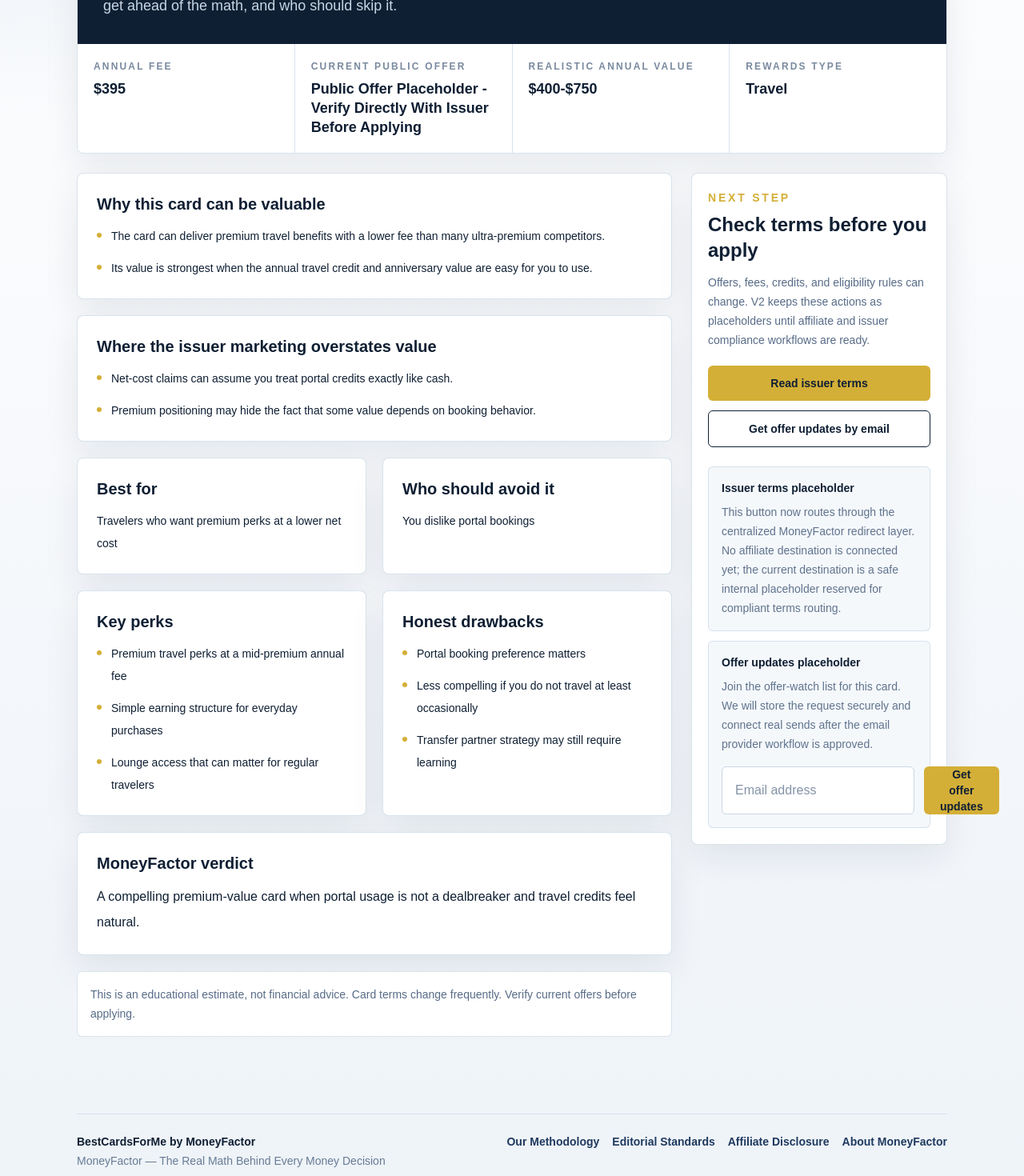
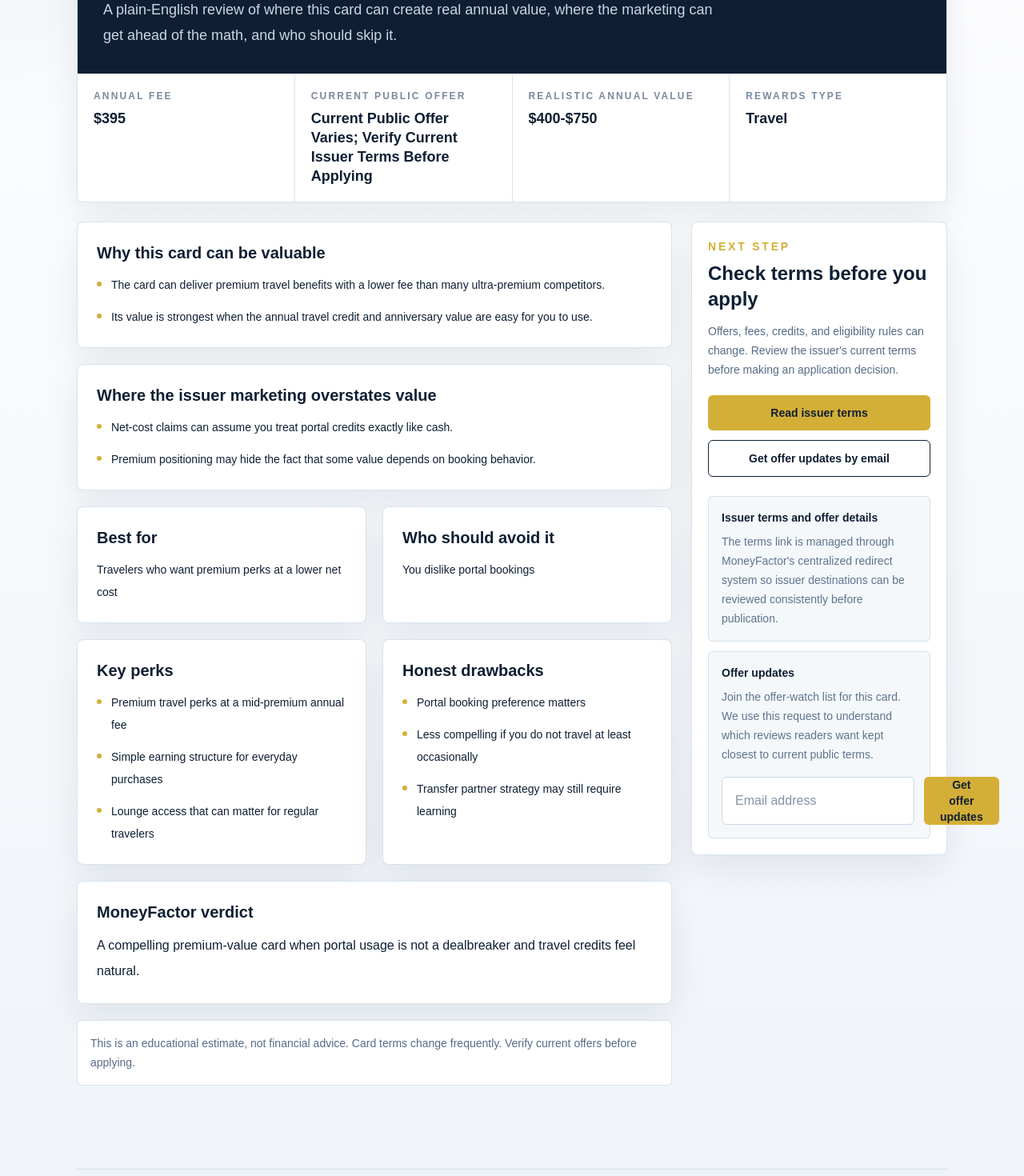
Before and after one commit to MoneyFactorLabs/bestcardsforme-quiz, a Next.js app: page /cards/capital-one-venture-x in a window 1280 px wide. Shown: the part 380-1850 px from the top of the page at 80% size. Built offline with nearby package versions, Linux system fonts and the light colour scheme.

Commit message:
Clean up public credibility blockers

```diff
--- a/app/cards/[id]/page.tsx
+++ b/app/cards/[id]/page.tsx
@@ -149,8 +149,8 @@ export default async function CardDetailsPage({ params }: CardDetailsPageProps)
             <p className="text-sm font-bold uppercase tracking-[0.2em] text-gold">Next step</p>
             <h2 className="mt-2 text-2xl font-semibold text-navy">Check terms before you apply</h2>
             <p className="mt-3 text-sm leading-6 text-mid-navy/75">
-              Offers, fees, credits, and eligibility rules can change. V2 keeps these actions as
-              placeholders until affiliate and issuer compliance workflows are ready.
+              Offers, fees, credits, and eligibility rules can change. Review the issuer's current
+              terms before making an application decision.
             </p>
 
             <div className="mt-5 grid gap-3">
@@ -161,7 +161,7 @@ export default async function CardDetailsPage({ params }: CardDetailsPageProps)
                 Read issuer terms
               </Link>
               <Link
-                href="#offer-updates-placeholder"
+                href="#offer-updates"
                 className="focus-ring inline-flex justify-center rounded-md border border-navy px-5 py-3 text-sm font-bold text-navy transition hover:bg-navy hover:text-white"
               >
                 Get offer updates by email
@@ -169,25 +169,24 @@ export default async function CardDetailsPage({ params }: CardDetailsPageProps)
             </div>
 
             <div
-              id="issuer-terms-placeholder"
+              id="issuer-terms"
               className="mt-6 rounded-md border border-blue-gray/70 bg-[#f5f8fb] p-4"
             >
-              <p className="text-sm font-semibold text-navy">Issuer terms placeholder</p>
+              <p className="text-sm font-semibold text-navy">Issuer terms and offer details</p>
               <p className="mt-2 text-sm leading-6 text-mid-navy/70">
-                This button now routes through the centralized MoneyFactor redirect layer. No
-                affiliate destination is connected yet; the current destination is a safe internal
-                placeholder reserved for compliant terms routing.
+                The terms link is managed through MoneyFactor's centralized redirect system so
+                issuer destinations can be reviewed consistently before publication.
               </p>
             </div>
 
             <div
-              id="offer-updates-placeholder"
+              id="offer-updates"
               className="mt-3 rounded-md border border-blue-gray/70 bg-[#f5f8fb] p-4"
             >
-              <p className="text-sm font-semibold text-navy">Offer updates placeholder</p>
+              <p className="text-sm font-semibold text-navy">Offer updates</p>
               <p className="mt-2 text-sm leading-6 text-mid-navy/70">
-                Join the offer-watch list for this card. We will store the request securely and
-                connect real sends after the email provider workflow is approved.
+                Join the offer-watch list for this card. We use this request to understand which
+                reviews readers want kept closest to current public terms.
               </p>
               <div className="mt-4">
                 <LeadCaptureForm
--- a/app/page.tsx
+++ b/app/page.tsx
@@ -108,7 +108,7 @@ export default function Home() {
                 Back
               </button>
               <p className="text-sm font-medium text-mid-navy/60 sm:text-right">
-                Your answers stay on this device for V1.
+                Your answers are used only to calculate this recommendation session.
               </p>
             </div>
           </div>
--- a/components/EmailCapture.tsx
+++ b/components/EmailCapture.tsx
@@ -21,7 +21,7 @@ export function EmailCapture() {
           sourcePage="quiz_results"
           inputId="quiz-report-email"
           buttonLabel="Send me the detailed comparison"
-          successMessage="You're on the list. We'll send the detailed comparison and offer-watch updates when the report workflow is live."
+          successMessage="You're on the list. We'll send the detailed comparison when the next report update is available."
         />
       </div>
     </section>
--- a/components/Footer.tsx
+++ b/components/Footer.tsx
@@ -6,19 +6,25 @@ export function Footer() {
     ["Editorial Standards", "/editorial-standards"],
     ["Affiliate Disclosure", "/affiliate-disclosure"],
     ["About MoneyFactor", "/about"],
+    ["Contact", "mailto:editorial@moneyfactor.io"],
   ];
 
   return (
-    <footer className="mx-auto w-full max-w-6xl px-4 py-8 text-sm text-mid-navy/65 sm:px-8">
-      <div className="grid gap-5 border-t border-blue-gray/70 pt-6 md:grid-cols-[1fr_auto] md:items-start">
+    <footer className="mx-auto w-full max-w-6xl px-4 py-10 text-sm text-mid-navy/68 sm:px-8">
+      <div className="grid gap-6 border-t border-blue-gray/70 pt-7 md:grid-cols-[1fr_auto] md:items-start">
         <div>
-          <p className="font-semibold text-navy">BestCardsForMe by MoneyFactor</p>
-          <p className="mt-1">MoneyFactor — The Real Math Behind Every Money Decision</p>
+          <p className="text-lg font-semibold text-navy">BestCardsForMe by MoneyFactor</p>
+          <p className="mt-1 font-medium">Independent credit card analysis built on realistic annual-value math.</p>
           <p className="mt-3 text-xs leading-5 text-mid-navy/55">
-            Educational estimates only. Verify current issuer terms before applying.
+            BestCardsForMe may receive compensation from partners. Editorial rankings are based on
+            MoneyFactor scoring, consumer fit, and net value estimates. Verify current issuer terms
+            before applying.
           </p>
         </div>
-        <nav aria-label="Publisher trust pages" className="flex flex-wrap gap-x-4 gap-y-2 md:justify-end">
+        <nav
+          aria-label="Publisher trust pages"
+          className="flex max-w-md flex-wrap gap-x-4 gap-y-2 md:justify-end md:text-right"
+        >
           {links.map(([label, href]) => (
             <Link key={href} href={href} className="font-semibold text-mid-navy transition hover:text-navy">
               {label}
--- a/data/cards.ts
+++ b/data/cards.ts
@@ -11,9 +11,9 @@ export const cards: CreditCard[] = [
     bestFor: "Frequent travelers who use travel credits and lounges",
     realisticAnnualValue: "$450-$900 depending on profile",
     avoidIf: "You travel rarely or do not use credits",
-    currentPublicOffer: "Public offer placeholder - verify directly with issuer before applying",
+    currentPublicOffer: "Current public offer varies; verify current issuer terms before applying",
     affiliateSlug: "chase-sapphire-reserve",
-    affiliateDestinationUrl: "/cards/chase-sapphire-reserve#issuer-terms-placeholder",
+    affiliateDestinationUrl: "/cards/chase-sapphire-reserve#issuer-terms",
     whyValuable: [
       "The card can work when travel credits, lounge visits, and flexible travel redemptions are used consistently.",
       "Frequent travelers may offset a meaningful share of the fee before counting points earned on travel and dining.",
@@ -51,9 +51,9 @@ export const cards: CreditCard[] = [
     bestFor: "Moderate travelers who want flexible points without a huge fee",
     realisticAnnualValue: "$250-$550",
     avoidIf: "You want premium lounge access",
-    currentPublicOffer: "Public offer placeholder - verify directly with issuer before applying",
+    currentPublicOffer: "Current public offer varies; verify current issuer terms before applying",
     affiliateSlug: "chase-sapphire-preferred",
-    affiliateDestinationUrl: "/cards/chase-sapphire-preferred#issuer-terms-placeholder",
+    affiliateDestinationUrl: "/cards/chase-sapphire-preferred#issuer-terms",
     whyValuable: [
       "The lower annual fee makes the value math easier for occasional and moderate travelers.",
       "Flexible points can be useful without requiring a full premium travel routine.",
@@ -91,9 +91,9 @@ export const cards: CreditCard[] = [
     bestFor: "Travelers who want premium perks at a lower net cost",
     realisticAnnualValue: "$400-$750",
     avoidIf: "You dislike portal bookings",
-    currentPublicOffer: "Public offer placeholder - verify directly with issuer before applying",
+    currentPublicOffer: "Current public offer varies; verify current issuer terms before applying",
     affiliateSlug: "capital-one-venture-x",
-    affiliateDestinationUrl: "/cards/capital-one-venture-x#issuer-terms-placeholder",
+    affiliateDestinationUrl: "/cards/capital-one-venture-x#issuer-terms",
     whyValuable: [
       "The card can deliver premium travel benefits with a lower fee than many ultra-premium competitors.",
       "Its value is strongest when the annual travel credit and anniversary value are easy for you to use.",
@@ -131,9 +131,9 @@ export const cards: CreditCard[] = [
     bestFor: "Frequent travelers who can use many lifestyle credits",
     realisticAnnualValue: "$400-$1,000",
     avoidIf: "You will not track credits",
-    currentPublicOffer: "Public offer placeholder - verify directly with issuer before applying",
+    currentPublicOffer: "Current public offer varies; verify current issuer terms before applying",
     affiliateSlug: "amex-platinum",
-    affiliateDestinationUrl: "/cards/amex-platinum#issuer-terms-placeholder",
+    affiliateDestinationUrl: "/cards/amex-platinum#issuer-terms",
     whyValuable: [
       "The card can be valuable for frequent travelers who actually use lounges and multiple lifestyle credits.",
       "Its premium service and travel access can matter for people who are in airports often.",
@@ -171,10 +171,10 @@ export const cards: CreditCard[] = [
     bestFor: "Households with heavy dining and grocery spend who can use food-related credits",
     realisticAnnualValue: "$300-$700 depending on dining and grocery spend",
     avoidIf: "You will not use the credits or prefer simple flat-rate rewards",
-    currentPublicOffer: "Public offer placeholder - verify directly with issuer before applying",
+    currentPublicOffer: "Current public offer varies; verify current issuer terms before applying",
     affiliateSlug: "amex-gold",
-    affiliateDestinationUrl: "/cards/amex-gold#issuer-terms-placeholder",
-    issuerTermsUrl: "#issuer-terms-placeholder",
+    affiliateDestinationUrl: "/cards/amex-gold#issuer-terms",
+    issuerTermsUrl: "#issuer-terms",
     whyValuable: [
       "High dining and grocery spend can create meaningful annual value for households that naturally use those categories.",
       "Food-related credits can reduce the effective fee when they fit existing behavior rather than creating new spending.",
@@ -212,9 +212,9 @@ export const cards: CreditCard[] = [
     bestFor: "Simple flat-rate cash back",
     realisticAnnualValue: "$200-$600",
     avoidIf: "You want premium travel perks",
-    currentPublicOffer: "Public offer placeholder - verify directly with issuer before applying",
+    currentPublicOffer: "Current public offer varies; verify current issuer terms before applying",
     affiliateSlug: "citi-double-cash",
-    affiliateDestinationUrl: "/cards/citi-double-cash#issuer-terms-placeholder",
+    affiliateDestinationUrl: "/cards/citi-double-cash#issuer-terms",
     whyValuable: [
       "A flat-rate cash-back structure is easy to understand and does not require category tracking.",
       "No annual fee means the card starts from a favorable break-even position.",
@@ -252,10 +252,10 @@ export const cards: CreditCard[] = [
     bestFor: "Simple flat-rate cash back with no annual fee",
     realisticAnnualValue: "$200-$600",
     avoidIf: "You want premium travel perks or category-maximizing upside",
-    currentPublicOffer: "Public offer placeholder - verify directly with issuer before applying",
+    currentPublicOffer: "Current public offer varies; verify current issuer terms before applying",
     affiliateSlug: "wells-fargo-active-cash",
-    affiliateDestinationUrl: "/cards/wells-fargo-active-cash#issuer-terms-placeholder",
-    issuerTermsUrl: "#issuer-terms-placeholder",
+    affiliateDestinationUrl: "/cards/wells-fargo-active-cash#issuer-terms",
+    issuerTermsUrl: "#issuer-terms",
     whyValuable: [
       "Flat-rate cash back can be a strong baseline when spending is mixed across many categories.",
       "No annual fee makes the value calculation straightforward for households that prioritize simplicity.",
@@ -293,9 +293,9 @@ export const cards: CreditCard[] = [
     bestFor: "Households with high grocery and streaming spend",
     realisticAnnualValue: "$250-$500",
     avoidIf: "Grocery spend is low",
-    currentPublicOffer: "Public offer placeholder - verify directly with issuer before applying",
+    currentPublicOffer: "Current public offer varies; verify current issuer terms before applying",
     affiliateSlug: "blue-cash-preferred",
-    affiliateDestinationUrl: "/cards/blue-cash-preferred#issuer-terms-placeholder",
+    affiliateDestinationUrl: "/cards/blue-cash-preferred#issuer-terms",
     whyValuable: [
       "Households with heavy grocery spend can generate real cash-back value quickly.",
       "The annual fee can be justified when bonus categories match recurring household expenses.",
@@ -333,10 +333,10 @@ export const cards: CreditCard[] = [
     bestFor: "No-fee households with grocery, gas, and online retail spend",
     realisticAnnualValue: "$150-$400",
     avoidIf: "Your grocery spend is high enough to justify a stronger paid grocery card",
-    currentPublicOffer: "Public offer placeholder - verify directly with issuer before applying",
+    currentPublicOffer: "Current public offer varies; verify current issuer terms before applying",
     affiliateSlug: "blue-cash-everyday",
-    affiliateDestinationUrl: "/cards/blue-cash-everyday#issuer-terms-placeholder",
-    issuerTermsUrl: "#issuer-terms-placeholder",
+    affiliateDestinationUrl: "/cards/blue-cash-everyday#issuer-terms",
+    issuerTermsUrl: "#issuer-terms",
     whyValuable: [
       "It can capture useful household cash-back value without introducing an annual fee.",
       "The category mix can fit families with everyday grocery, gas, and online retail purchases.",
@@ -374,9 +374,9 @@ export const cards: CreditCard[] = [
     bestFor: "No-fee flexible rewards",
     realisticAnnualValue: "$150-$450",
     avoidIf: "You want premium benefits",
-    currentPublicOffer: "Public offer placeholder - verify directly with issuer before applying",
+    currentPublicOffer: "Current public offer varies; verify current issuer terms before applying",
     affiliateSlug: "chase-freedom-unlimited",
-    affiliateDestinationUrl: "/cards/chase-freedom-unlimited#issuer-terms-placeholder",
+    affiliateDestinationUrl: "/cards/chase-freedom-unlimited#issuer-terms",
     whyValuable: [
       "The no-fee structure makes it approachable for people building a rewards setup.",
       "It can serve as a flexible everyday card without committing to premium benefits.",
@@ -414,10 +414,10 @@ export const cards: CreditCard[] = [
     bestFor: "No-fee users willing to track rotating categories for extra upside",
     realisticAnnualValue: "$150-$500",
     avoidIf: "You do not want to activate or track rotating categories",
-    currentPublicOffer: "Public offer placeholder - verify directly with issuer before applying",
+    currentPublicOffer: "Current public offer varies; verify current issuer terms before applying",
     affiliateSlug: "chase-freedom-flex",
-    affiliateDestinationUrl: "/cards/chase-freedom-flex#issuer-terms-placeholder",
-    issuerTermsUrl: "#issuer-terms-placeholder",
+    affiliateDestinationUrl: "/cards/chase-freedom-flex#issuer-terms",
+    issuerTermsUrl: "#issuer-terms",
     whyValuable: [
       "Rotating categories can create strong no-fee value when the quarterly categories match real spend.",
       "It can pair well with a broader rewards setup for users who are willing to optimize lightly.",
@@ -455,10 +455,10 @@ export const cards: CreditCard[] = [
     bestFor: "Renters who want transferable points without paying an annual fee",
     realisticAnnualValue: "$150-$600 depending on rent and redemption behavior",
     avoidIf: "You do not rent or do not want to manage points redemptions",
-    currentPublicOffer: "Public offer placeholder - verify directly with issuer before applying",
+    currentPublicOffer: "Current public offer varies; verify current issuer terms before applying",
     affiliateSlug: "bilt-mastercard",
-    affiliateDestinationUrl: "/cards/bilt-mastercard#issuer-terms-placeholder",
-    issuerTermsUrl: "#issuer-terms-placeholder",
+    affiliateDestinationUrl: "/cards/bilt-mastercard#issuer-terms",
+    issuerTermsUrl: "#issuer-terms",
     whyValuable: [
       "Rent payment rewards can create value in a category many cards do not cover.",
       "Transferable points can be meaningful for renters who are comfortable with travel redemptions.",
@@ -496,10 +496,10 @@ export const cards: CreditCard[] = [
     bestFor: "Hilton loyalists who can use resort, airline, hotel, and status-related benefits",
     realisticAnnualValue: "$450-$950 depending on Hilton usage",
     avoidIf: "You do not stay with Hilton or dislike managing travel credits",
-    currentPublicOffer: "Public offer placeholder - verify directly with issuer before applying",
+    currentPublicOffer: "Current public offer varies; verify current issuer terms before applying",
     affiliateSlug: "hilton-aspire",
-    affiliateDestinationUrl: "/cards/hilton-aspire#issuer-terms-placeholder",
-    issuerTermsUrl: "#issuer-terms-placeholder",
+    affiliateDestinationUrl: "/cards/hilton-aspire#issuer-terms",
+    issuerTermsUrl: "#issuer-terms",
     whyValuable: [
       "The card can be powerful for travelers who already stay at Hilton properties and can use the premium credits.",
       "Hotel status and free-night-style value can matter for households with predictable leisure travel.",
@@ -537,10 +537,10 @@ export const cards: CreditCard[] = [
     bestFor: "Marriott loyalists who can use premium hotel credits, status, and annual night value",
     realisticAnnualValue: "$400-$900 depending on Marriott usage",
     avoidIf: "You are not loyal to Marriott or want simple cash-like rewards",
-    currentPublicOffer: "Public offer placeholder - verify directly with issuer before applying",
+    currentPublicOffer: "Current public offer varies; verify current issuer terms before applying",
     affiliateSlug: "marriott-bonvoy-brilliant",
-    affiliateDestinationUrl: "/cards/marriott-bonvoy-brilliant#issuer-terms-placeholder",
-    issuerTermsUrl: "#issuer-terms-placeholder",
+    affiliateDestinationUrl: "/cards/marriott-bonvoy-brilliant#issuer-terms",
+    issuerTermsUrl: "#issuer-terms",
     whyValuable: [
       "The card can work when Marriott stays are already part of the household's travel pattern.",
       "Premium hotel credits, status, and annual night value can offset the fee for loyal users.",
@@ -578,10 +578,10 @@ export const cards: CreditCard[] = [
     bestFor: "Occasional United flyers who value checked bags, boarding benefits, and airline-specific perks",
     realisticAnnualValue: "$200-$550 depending on United flight activity",
     avoidIf: "You rarely fly United or prefer fully flexible travel rewards",
-    currentPublicOffer: "Public offer placeholder - verify directly with issuer before applying",
+    currentPublicOffer: "Current public offer varies; verify current issuer terms before applying",
     affiliateSlug: "united-explorer",
-    affiliateDestinationUrl: "/cards/united-explorer#issuer-terms-placeholder",
-    issuerTermsUrl: "#issuer-terms-placeholder",
+    affiliateDestinationUrl: "/cards/united-explorer#issuer-terms",
+    issuerTermsUrl: "#issuer-terms",
     whyValuable: [
       "Checked-bag and boarding benefits can justify the modest fee for households that fly United a few times per year.",
       "Airline-specific perks can be more useful than generic rewards when travel patterns are predictable.",
@@ -619,10 +619,10 @@ export const cards: CreditCard[] = [
     bestFor: "Southwest flyers who can use annual travel credits, upgraded boardings, and airline-specific perks",
     realisticAnnualValue: "$250-$650 depending on Southwest flight activity",
     avoidIf: "You do not fly Southwest or need premium international travel perks",
-    currentPublicOffer: "Public offer placeholder - verify directly with issuer before applying",
+    currentPublicOffer: "Current public offer varies; verify current issuer terms before applying",
     affiliateSlug: "southwest-rapid-rewards-priority",
-    affiliateDestinationUrl: "/cards/southwest-rapid-rewards-priority#issuer-terms-placeholder",
-    issuerTermsUrl: "#issuer-terms-placeholder",
+    affiliateDestinationUrl: "/cards/southwest-rapid-rewards-priority#issuer-terms",
+    issuerTermsUrl: "#issuer-terms",
     whyValuable: [
       "For Southwest loyalists, annual credits and boarding-related perks can offset much of the fee.",
       "The card can be useful for domestic travelers who already choose Southwest regularly.",
@@ -660,9 +660,9 @@ export const cards: CreditCard[] = [
     bestFor: "Business owners with travel, ads, shipping, or telecom spend",
     realisticAnnualValue: "$400-$900",
     avoidIf: "You do not have business expenses",
-    currentPublicOffer: "Public offer placeholder - verify directly with issuer before applying",
+    currentPublicOffer: "Current public offer varies; verify current issuer terms before applying",
     affiliateSlug: "ink-business-preferred",
-    affiliateDestinationUrl: "/cards/ink-business-preferred#issuer-terms-placeholder",
+    affiliateDestinationUrl: "/cards/ink-business-preferred#issuer-terms",
     whyValuable: [
       "Business owners with eligible operating expenses can earn meaningful rewards on real recurring spend.",
       "The moderate annual fee can be easy to justify when business categories align.",
@@ -701,10 +701,10 @@ export const cards: CreditCard[] = [
     bestFor: "Business owners with office supply, internet, cable, phone, or everyday operating spend",
     realisticAnnualValue: "$250-$750 depending on business category spend",
     avoidIf: "You do not have business expenses or want premium travel benefits",
-    currentPublicOffer: "Public offer placeholder - verify directly with issuer before applying",
+    currentPublicOffer: "Current public offer varies; verify current issuer terms before applying",
     affiliateSlug: "ink-business-cash",
-    affiliateDestinationUrl: "/cards/ink-business-cash#issuer-terms-placeholder",
-    issuerTermsUrl: "#issuer-terms-placeholder",
+    affiliateDestinationUrl: "/cards/ink-business-cash#issuer-terms",
+    issuerTermsUrl: "#issuer-terms",
     whyValuable: [
       "No annual fee makes it a low-friction business rewards tool when categories match actual operating expenses.",
       "Business owners with recurring telecom or office-supply spend can create meaningful annual value.",
```
Also changed, not shown: components/Header.tsx (+7 -1 lines), data/trustPages.ts (+8 -8 lines).
